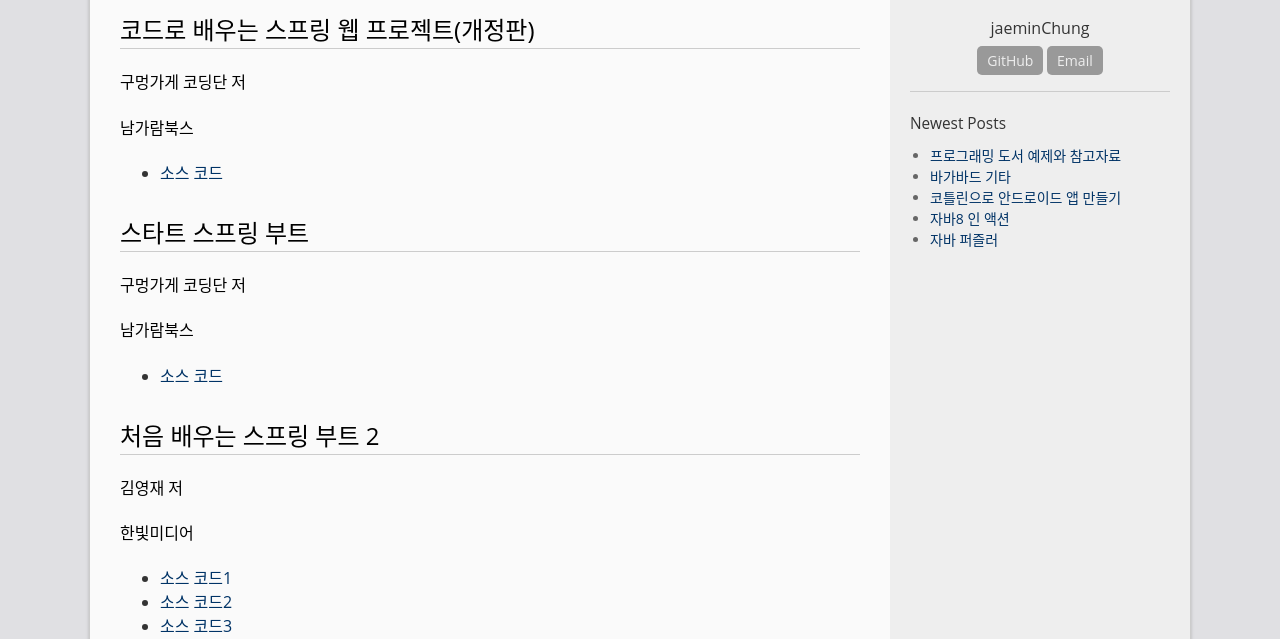
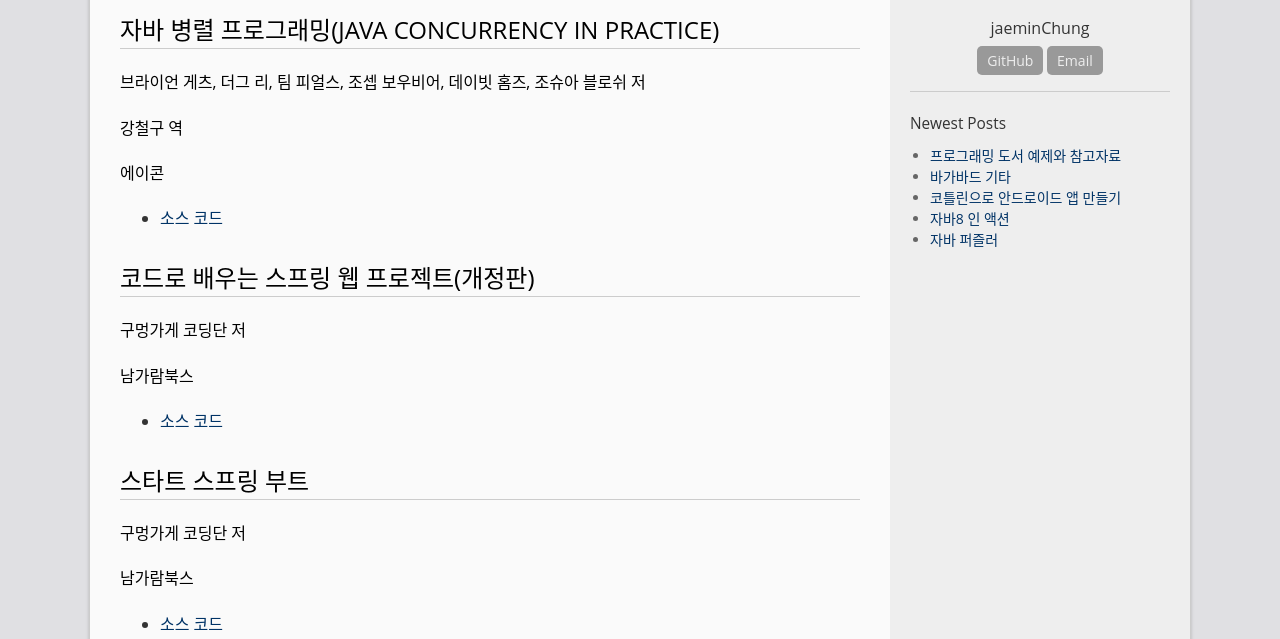
Before and after one commit to jaeminChung/jaeminChung.github.io, a Jekyll site: the page built from _posts/2019-11-21-프로그래밍도서예제.markdown, in a window 1280 px wide and 900 px high, cut to the strip 261-900 px from the top of the window. Built offline with Jekyll 4.4.1, drawn with Linux system fonts in a browser that asks for light colours.

Commit message:
add jcip

```diff
--- a/_posts/2019-11-21-프로그래밍도서예제.markdown
+++ b/_posts/2019-11-21-프로그래밍도서예제.markdown
@@ -5,6 +5,13 @@
 categories: programming
 permalink: /archivers/프로그래밍도서예제
 ---
+
+## 자바 병렬 프로그래밍(JAVA CONCURRENCY IN PRACTICE)
+#### 브라이언 게츠, 더그 리, 팀 피얼스, 조셉 보우비어, 데이빗 홈즈, 조슈아 블로쉬 저
+#### 강철구 역
+#### 에이콘
+
+- [소스 코드](http://jcip.net/)
 
 ## 코드로 배우는 스프링 웹 프로젝트(개정판)
 #### 구멍가게 코딩단 저
```
